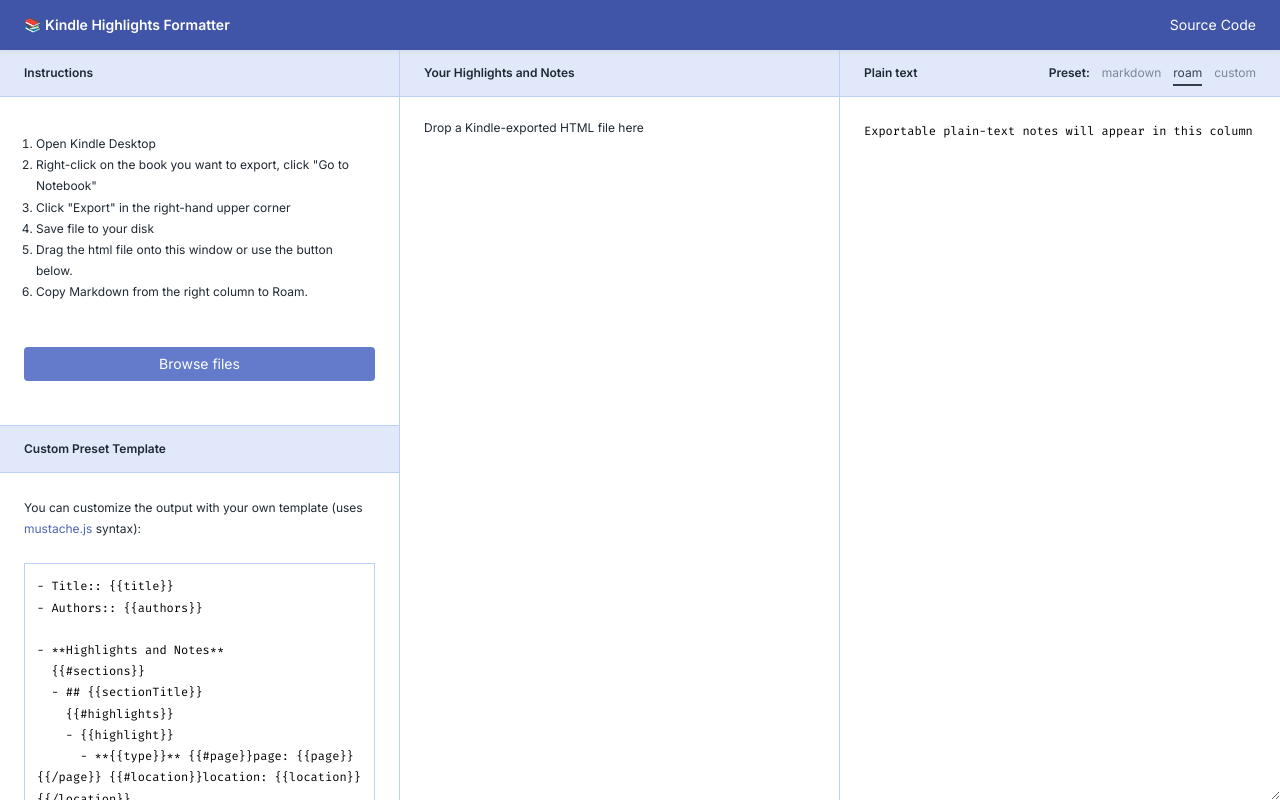
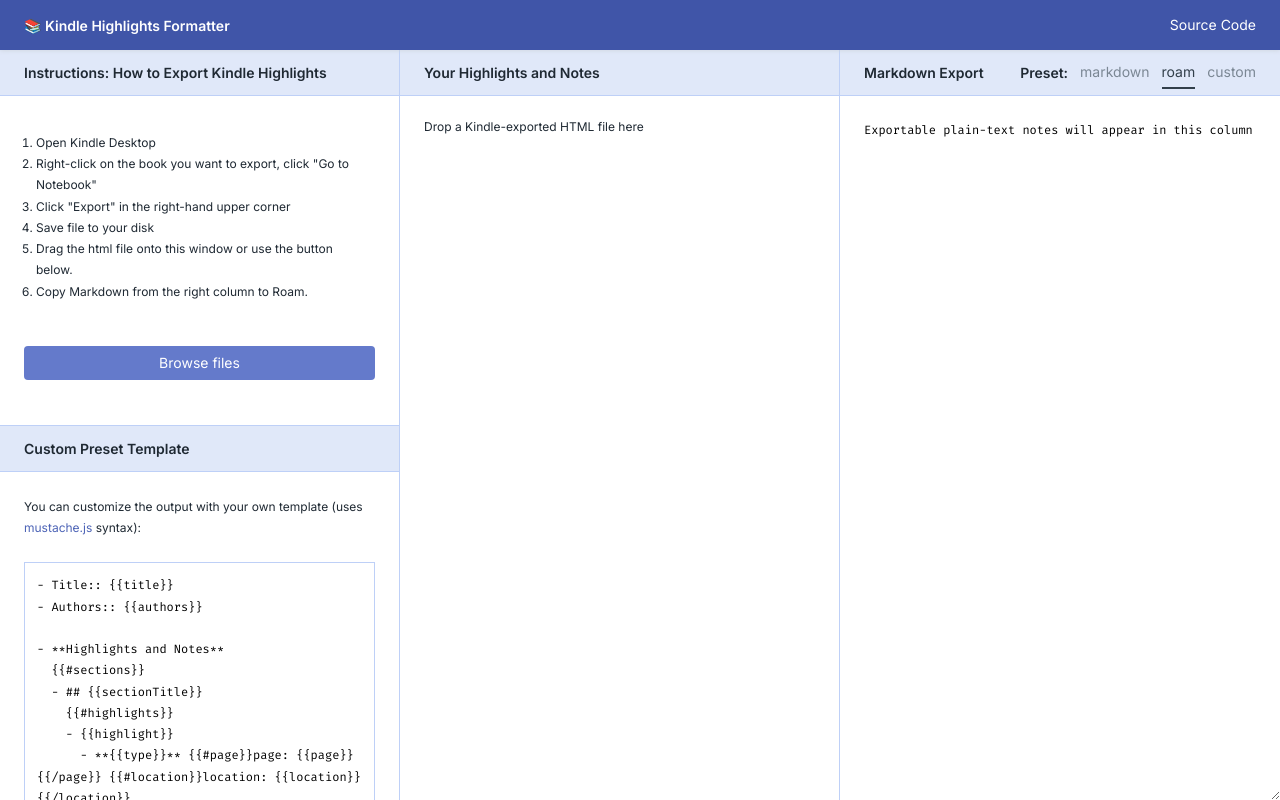
Before and after one commit to pch/kindle-formatter, a Next.js app: page / in a window 1280 px wide. Built offline with nearby package versions, Linux system fonts and the light colour scheme.

Commit message:
SEO-friendly titles

```diff
--- a/components/BooksApp/BookAppStyles.js
+++ b/components/BooksApp/BookAppStyles.js
@@ -74,15 +74,17 @@
   border-top: 1px var(--border-color) solid;
 `;
 
-export const AreaTitle = styled.div`
+export const AreaTitle = styled.h2`
   font-weight: 600;
   border-bottom: 1px var(--border-color) solid;
   text-align: left;
-  padding: var(--spacing-md) var(--spacing-lg);
+  margin: 0;
+  padding: var(--spacing-sm) var(--spacing-lg);
   background: var(--light-indigo-1);
   z-index: 100;
   display: flex;
   justify-content: space-between;
+  font-size: var(--text-sm);
 `;
 
 export const AreaContent = styled.div`
--- a/components/BooksApp/Export.js
+++ b/components/BooksApp/Export.js
@@ -73,7 +73,7 @@
   return (
     <ExportArea>
       <AreaTitle>
-        Plain text
+        Markdown Export
         <PresetsWrapper>Preset: {presets}</PresetsWrapper>
       </AreaTitle>
       <AreaContent>
--- a/components/BooksApp/Instructions.js
+++ b/components/BooksApp/Instructions.js
@@ -28,7 +28,7 @@
 
   return (
     <InstructionsArea>
-      <AreaTitle>Instructions</AreaTitle>
+      <AreaTitle>Instructions: How to Export Kindle Highlights</AreaTitle>
 
       <AreaContent>
         <InstructionsSection>
--- a/components/Page/PageHeaderStyles.js
+++ b/components/Page/PageHeaderStyles.js
@@ -27,9 +27,10 @@
   }
 `;
 
-export const Logo = styled.div`
+export const Logo = styled.h1`
   position: relative;
   font-weight: bold;
+  font-size: var(--text-sm);
 
   svg {
     display: block;
```
